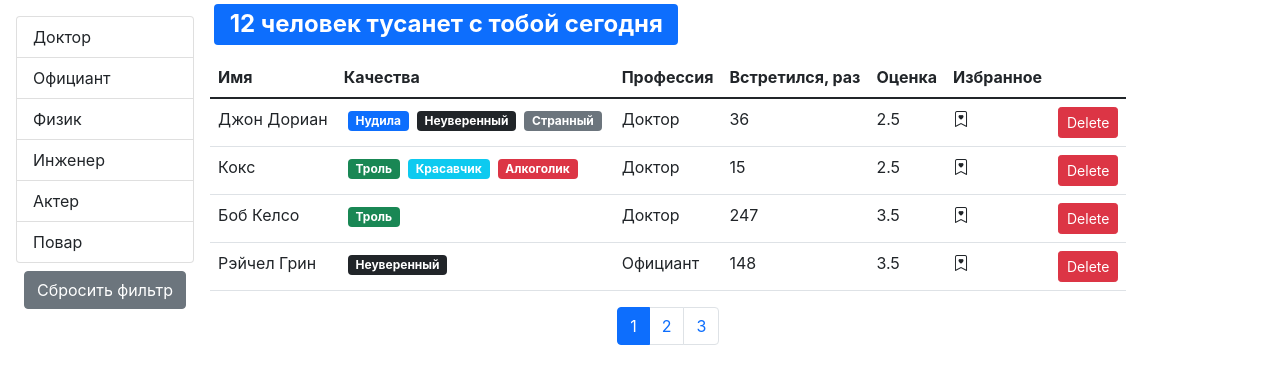
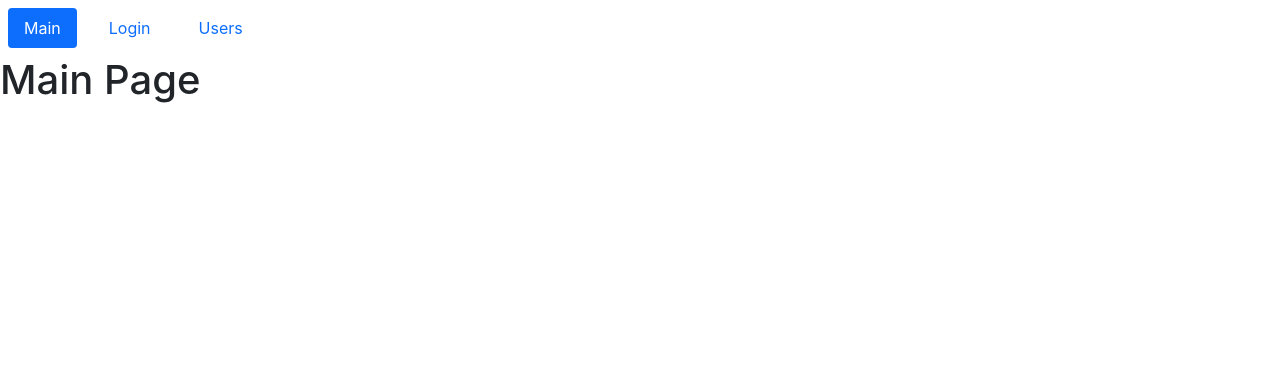
Before and after one commit to mrCtik/fast-company, a React (Create React App) app: page / in a window 1280 px wide. Shown: the top 384 px of the page. Built offline with nearby package versions, Linux system fonts and the light colour scheme.

Commit message:
Routing completed

```diff
--- a/package.json
+++ b/package.json
@@ -12,6 +12,7 @@
         "prop-types": "^15.8.1",
         "react": "^18.2.0",
         "react-dom": "^18.2.0",
+        "react-router-dom": "^5.3.0",
         "react-scripts": "5.0.1",
         "web-vitals": "^2.1.4"
     },
--- a/src/app/API/fake.api/user.api.js
+++ b/src/app/API/fake.api/user.api.js
@@ -150,6 +150,14 @@ const fetchAll = () =>
         }, 2000);
     });
 
+const getById = (id) =>
+    new Promise((resolve) => {
+        window.setTimeout(function () {
+            resolve(users.find((user) => user._id === id));
+        }, 1000);
+    });
+
 export default {
-    fetchAll
+    fetchAll,
+    getById
 };
--- a/src/app/app.jsx
+++ b/src/app/app.jsx
@@ -1,8 +1,21 @@
 import React from "react";
-import Users from "./components/users";
+import { Route, Switch } from "react-router-dom";
+import NavBar from "./components/navBar";
+import Main from "./components/layouts/main";
+import Login from "./components/layouts/login";
+import Users from "./components/layouts/users";
 
 const App = () => {
-    return <Users />;
+    return (
+        <div className="App">
+            <NavBar />
+            <Switch>
+                <Route path="/login" component={Login} />
+                <Route path="/users/:userId?" component={Users} />
+                <Route exact path="/" component={Main} />
+            </Switch>
+        </div>
+    );
 };
 
 export default App;
--- /dev/null
+++ b/src/app/components/layouts/login.jsx
@@ -0,0 +1,7 @@
+import React from "react";
+
+const Login = () => {
+    return <h1>Login</h1>;
+};
+
+export default Login;
--- /dev/null
+++ b/src/app/components/layouts/main.jsx
@@ -0,0 +1,7 @@
+import React from "react";
+
+const Main = () => {
+    return <h1>Main Page</h1>;
+};
+
+export default Main;
--- /dev/null
+++ b/src/app/components/layouts/users.jsx
@@ -0,0 +1,12 @@
+import React from "react";
+import { useParams } from "react-router-dom";
+import PageOfUser from "../pageOfUser";
+import UsersList from "../usersList";
+
+const Users = () => {
+    const { userId } = useParams();
+
+    return userId ? <PageOfUser id={userId} /> : <UsersList />;
+};
+
+export default Users;
--- /dev/null
+++ b/src/app/components/navBar.jsx
@@ -0,0 +1,18 @@
+import React from "react";
+import { NavLink } from "react-router-dom";
+const NavBar = () => {
+    return (
+        <ul className="nav nav-pills">
+            <NavLink exact className="nav-link nav-item m-2" to="/">
+                Main
+            </NavLink>
+            <NavLink className="nav-link nav-item m-2" to="/login">
+                Login
+            </NavLink>
+            <NavLink className="nav-link nav-item m-2" to="/users">
+                Users
+            </NavLink>
+        </ul>
+    );
+};
+export default NavBar;
--- /dev/null
+++ b/src/app/components/pageOfUser.jsx
@@ -0,0 +1,36 @@
+import React, { useEffect, useState } from "react";
+import API from "../API";
+import QualitiestList from "./qulitiesList";
+import PropTypes from "prop-types";
+import { useHistory } from "react-router-dom";
+
+const PageOfUser = ({ id }) => {
+    const [user, setUser] = useState({});
+    const history = useHistory();
+
+    useEffect(() => {
+        API.users.getById(id).then((data) => {
+            setUser(data);
+        });
+    }, []);
+
+    if (!user || !Object.keys(user).length) return <h2>Loading...</h2>;
+
+    return (
+        <>
+            <h1>{user.name}</h1>
+            <h3>Профессия: {user.profession.name}</h3>
+            <QualitiestList qualities={user.qualities} />
+            <h6>Встретился раз: {user.completedMeetings}</h6>
+            <h3>Оценка: {user.rate}</h3>
+
+            <button onClick={() => history.push("/users")}>
+                Все Пользователи
+            </button>
+        </>
+    );
+};
+PageOfUser.propTypes = {
+    id: PropTypes.string.isRequired
+};
+export default PageOfUser;
--- a/src/app/components/users.jsx
+++ b/src/app/components/usersList.jsx
@@ -9,29 +9,31 @@ import UserTable from "./usersTable";
 
 const pageSize = 4;
 
-const Users = () => {
+const UsersList = () => {
     const [currentPage, setCurrentPage] = useState(1);
     const [professions, setProfessions] = useState([]);
     const [selectedProf, setSelectedProf] = useState(null);
     const [sortBy, setSortBy] = useState({ iter: "name", order: "asc" });
     const [users, setUsers] = useState([]);
-    const [loading, setLoading] = useState(false);
+    // const [loading, setLoading] = useState(false);
 
     useEffect(() => {
-        setLoading(true);
+        // setLoading(true);
         Promise.all([
             API.users.fetchAll().then((data) => setUsers(data)),
             API.professions.fetchAll().then((data) => setProfessions(data))
-        ]).catch().finally(() => setLoading(false));
+        ]).catch();
+        // .finally(() => setLoading(false));
     }, []);
 
     useEffect(() => {
         setCurrentPage(1);
     }, [selectedProf]);
 
-    if (loading) {
-        return "Loading...";
-    }
+    // if (loading) {
+    //     return "Loading...";
+    // }
+    if (!users.length) return "Loading...";
 
     const handleDelete = (userId) => {
         setUsers((prevState) =>
@@ -63,17 +65,13 @@ const Users = () => {
 
     const filteredUsers = selectedProf
         ? users.filter((user) => {
-            return _.isEqual(user.profession, selectedProf);
-        })
+              return _.isEqual(user.profession, selectedProf);
+          })
         : users;
 
     const count = filteredUsers.length;
 
-    const sortedUsers = _.orderBy(
-        filteredUsers,
-        [sortBy.path],
-        [sortBy.order]
-    );
+    const sortedUsers = _.orderBy(filteredUsers, [sortBy.path], [sortBy.order]);
 
     const userCrop = paginate(sortedUsers, currentPage, pageSize);
 
@@ -94,15 +92,12 @@ const Users = () => {
                     items={professions}
                     onItemSelect={handleProfessionSelect}
                 />
-                <button
-                    className="btn btn-secondary m-2"
-                    onClick={clearFilter}
-                >
+                <button className="btn btn-secondary m-2" onClick={clearFilter}>
                     Сбросить фильтр
                 </button>
             </div>
             <div className="d-flex flex-column">
-                <SearchStatus number={count}/>
+                <SearchStatus number={count} />
                 {count !== 0 && (
                     <UserTable
                         users={userCrop}
@@ -125,4 +120,4 @@ const Users = () => {
     );
 };
 
-export default Users;
+export default UsersList;
--- a/src/app/components/usersTable.jsx
+++ b/src/app/components/usersTable.jsx
@@ -3,17 +3,23 @@ import PropTypes from "prop-types";
 import Bookmark from "./bookmark";
 import QualitiestList from "./qulitiesList";
 import Table from "./table";
+import { Link } from "react-router-dom";
 
 const UserTable = ({
     users,
     onSort,
     selectedSort,
     onHandleBookmark,
-    onHandleDelete,
-    ...rest
+    onHandleDelete
 }) => {
     const columns = {
-        name: { path: "name", name: "Имя" },
+        name: {
+            path: "name",
+            name: "Имя",
+            component: (user) => (
+                <Link to={`/users/${user._id}`}>{user.name}</Link>
+            )
+        },
         qualities: {
             name: "Качества",
             component: (user) => <QualitiestList qualities={user.qualities} />
--- a/src/index.js
+++ b/src/index.js
@@ -5,12 +5,15 @@ import "bootstrap-icons/font/bootstrap-icons.css";
 import "./index.css";
 // import reportWebVitals from "./reportWebVitals";
 import App from "./app/app";
+import { BrowserRouter } from "react-router-dom";
 
 const root = ReactDOM.createRoot(document.getElementById("root"));
 root.render(
-    <React.StrictMode>
-        <App />
-    </React.StrictMode>
+    <BrowserRouter>
+        <React.StrictMode>
+            <App />
+        </React.StrictMode>
+    </BrowserRouter>
 );
 
 // If you want to start measuring performance in your app, pass a function
```
Also changed, not shown: 1 other file (tests, documents, lock files or other folders).
